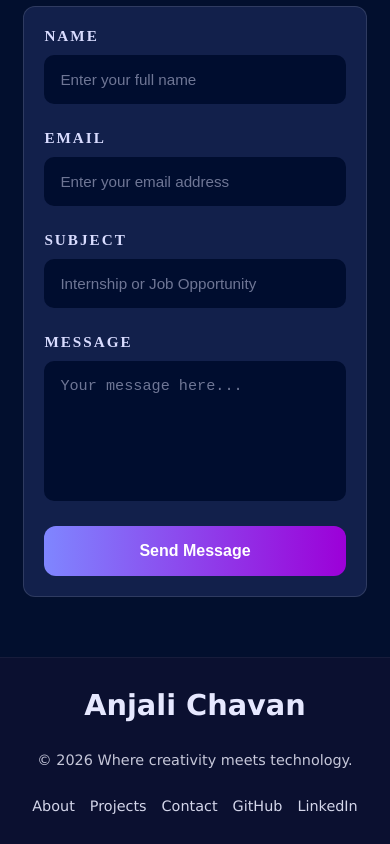
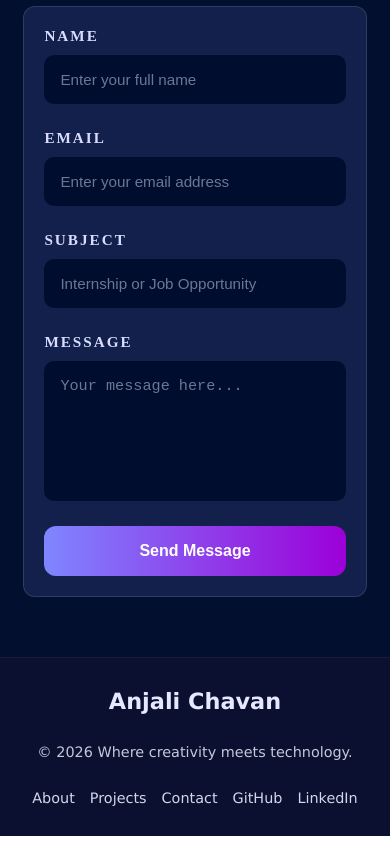
Before and after one commit to anjalichavan2003/portfolio-website, a React (Vite) app: page / in a window 390 px wide. Shown: the part 8098-8942 px from the top of the page. Built offline with nearby package versions, Linux system fonts and the light colour scheme.

Commit message:
Update footer

```diff
--- a/src/components/Footer/Footer.css
+++ b/src/components/Footer/Footer.css
@@ -15,13 +15,17 @@
   color: #e6e8ff;
   font-size: 1.4rem;
   font-weight: 700;
-   font-family:'Lucida Sans', 'Lucida Sans Regular', 'Lucida Grande', 'Lucida Sans Unicode', Geneva, Verdana, sans-serif;
+  font-family:
+    "Lucida Sans", "Lucida Sans Regular", "Lucida Grande",
+    "Lucida Sans Unicode", Geneva, Verdana, sans-serif;
 }
 
 .footer-center p {
   color: #c6c7d9;
   font-size: 1rem;
-   font-family:'Lucida Sans', 'Lucida Sans Regular', 'Lucida Grande', 'Lucida Sans Unicode', Geneva, Verdana, sans-serif;
+  font-family:
+    "Lucida Sans", "Lucida Sans Regular", "Lucida Grande",
+    "Lucida Sans Unicode", Geneva, Verdana, sans-serif;
 }
 
 .footer-links {
@@ -34,7 +38,9 @@
   color: #d4d6ea;
   font-size: 1rem;
   transition: 0.3s ease;
-   font-family:'Lucida Sans', 'Lucida Sans Regular', 'Lucida Grande', 'Lucida Sans Unicode', Geneva, Verdana, sans-serif;
+  font-family:
+    "Lucida Sans", "Lucida Sans Regular", "Lucida Grande",
+    "Lucida Sans Unicode", Geneva, Verdana, sans-serif;
 }
 
 .footer-links a:hover {
@@ -54,7 +60,8 @@
   }
 
   .footer-logo h2 {
-    font-size: 1.8rem;
+    /* font-size: 1.8rem; */
+    font-size: 1.4rem;
   }
 }
 
```
